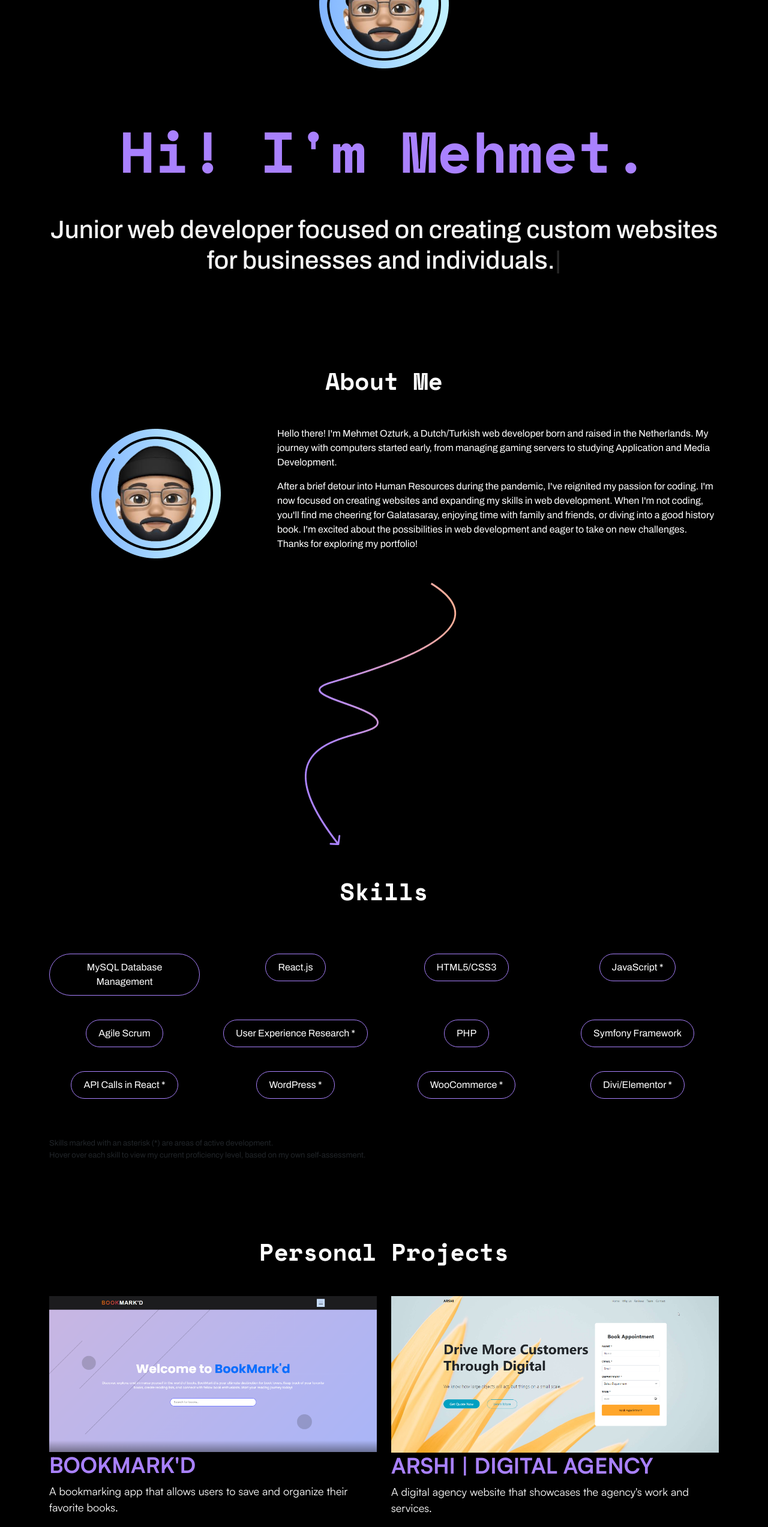
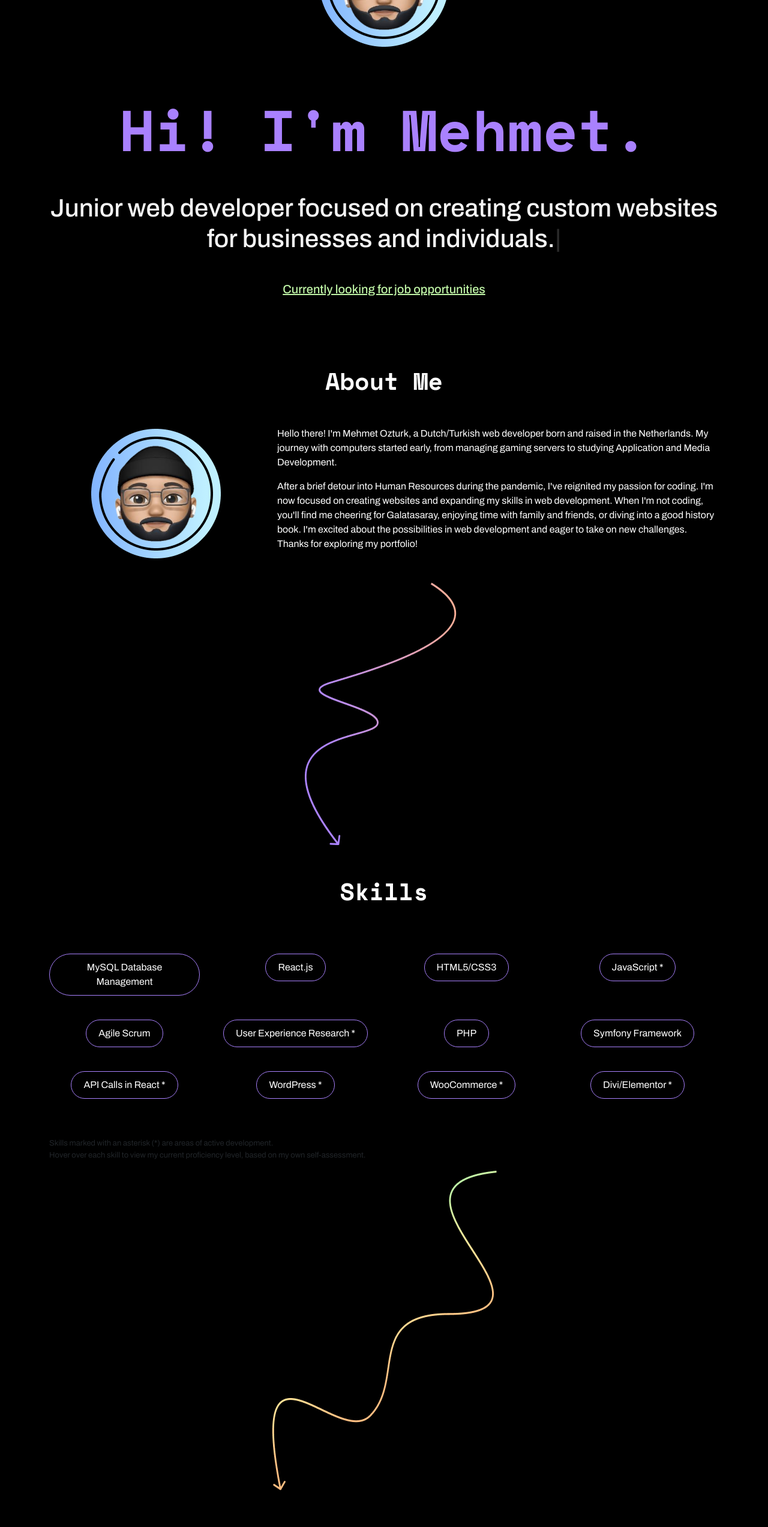
Before and after one commit to memooh/portfolio, a React (Vite) app: page / in a window 1280 px wide. Shown: the part 234-2780 px from the top of the page at 60% size. Built offline with nearby package versions, Linux system fonts and the light colour scheme.

Commit message:
Added line, and boolean jobLooking at @hero

```diff
--- a/src/components/Hero/Hero.css
+++ b/src/components/Hero/Hero.css
@@ -14,13 +14,6 @@
     animation: fadeIn 1.5s ease-out forwards;
 }
 
-@keyframes fadeIn {
-    to {
-        opacity: 1;
-        transform: translateY(0);
-    }
-}
-
 @media screen and (max-width: 768px) {
     .hero h1 {
         font-size: 48px;
@@ -34,3 +27,8 @@
         animation-duration: 1s;
     }
 }
+
+.jobStatus {
+    color: #BFF4A6;
+    text-decoration: underline;
+}
--- a/src/components/Hero/Hero.jsx
+++ b/src/components/Hero/Hero.jsx
@@ -2,10 +2,11 @@ import React, { useState, useEffect } from "react";
 import { ReactTyped } from "react-typed";
 import "./Hero.css";
 
-import avatar from '/hero/avatar.png';
+import avatar from "/hero/avatar.png";
 
 const Hero = () => {
   const [isVisible, setIsVisible] = useState(false);
+  const [isLookingForJob, setIsLookingForJob] = useState(true);
 
   useEffect(() => {
     setIsVisible(true);
@@ -18,7 +19,11 @@ const Hero = () => {
       }`}
     >
       <div className="container text-center">
-        <img src={avatar} alt="Memoji of me | From Apple Iphone" className="img-fluid" />
+        <img
+          src={avatar}
+          alt="Memoji of me | From Apple Iphone"
+          className="img-fluid"
+        />
         <h1 className="mt-5">Hi! I'm Mehmet.</h1>
         <h4 className="mt-5">
           <ReactTyped
@@ -30,6 +35,11 @@ const Hero = () => {
             cursorChar="|"
           />
         </h4>
+        {isLookingForJob ? (
+          <h5 className="jobStatus mt-5">Currently looking for job opportunities</h5>
+        ) : (
+          <h5 className="jobStatus mt-5">Not currently seeking new opportunities</h5>
+        )}
       </div>
     </section>
   );
--- a/src/components/Skills/Skills.jsx
+++ b/src/components/Skills/Skills.jsx
@@ -1,7 +1,7 @@
 import React from "react";
 import "./Skills.css";
 
-import lb from "/images/linebreaker.png";
+import lb from "/images/lineleft.png";
 
 const skills = [
   { name: "MySQL Database Management", level: 4 },
@@ -69,6 +69,10 @@ const Skills = () => {
           Hover over each skill to view my current proficiency level, based on
           my own self-assessment.
         </p>
+        <div className="text-center d-none d-lg-block">
+        <img src={lb} alt="Linebreaker" className="linebreaker" />
+
+        </div>
       </div>
     </section>
   );
```
